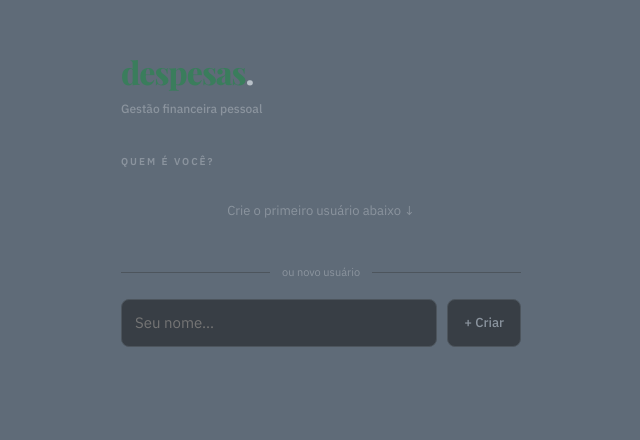
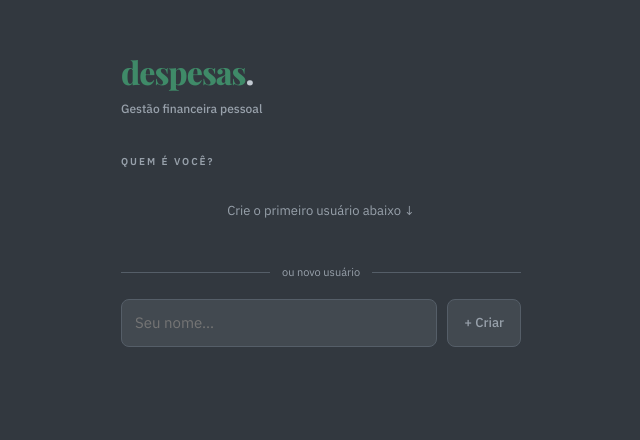
Before and after one commit to Marcelocfaria/site, a plain HTML site: page index.html in a window 1280 px wide. Shown: the part 203-643 px from the top of the page, without its empty margins (319-959 px from the left). Drawn offline with nearby package versions, Linux system fonts and the light colour scheme.

Commit message:
Update style.css

```diff
--- a/style.css
+++ b/style.css
@@ -1,24 +1,24 @@
 @import url('https://fonts.googleapis.com/css2?family=Playfair+Display:wght@600;700;800&family=IBM+Plex+Sans:wght@300;400;500;600&family=IBM+Plex+Mono:wght@400;500&display=swap');
 
 :root {
-  --bg: #5f6b78;
-  --surface: #2f343a;
-  --surface2: #383e45;
-  --surface3: #424950;
-  --border: #4d555d;
-  --border-dark: #5a636c;
-  --accent: #3a7d5c;
-  --accent-light: rgba(58,125,92,0.12);
-  --accent-glow: rgba(58,125,92,0.22);
-  --text: #e6e9ed;
-  --text-2: #b8c0c8;
-  --muted: #8b949e;
-  --danger: #c24a3a;
-  --danger-dim: rgba(194,74,58,0.12);
-  --warning: #d97706;
-  --warning-dim: rgba(180,83,9,0.10);
-  --income: #1d4ed8;
-  --income-dim: rgba(29,78,216,0.10);
+  --bg: #32383f;
+  --surface: #3a4047;
+  --surface2: #424950;
+  --surface3: #4a525a;
+  --border: #555e68;
+  --border-dark: #616b76;
+  --accent: #3f8a68;
+  --accent-light: rgba(63,138,104,0.12);
+  --accent-glow: rgba(63,138,104,0.22);
+  --text: #e8ebef;
+  --text-2: #c2c9d1;
+  --muted: #98a1ab;
+  --danger: #c75445;
+  --danger-dim: rgba(199,84,69,0.12);
+  --warning: #d17a10;
+  --warning-dim: rgba(209,122,16,0.12);
+  --income: #3b82f6;
+  --income-dim: rgba(59,130,246,0.12);
   --radius: 16px;
   --radius-sm: 11px;
   --radius-xs: 8px;
@@ -27,8 +27,8 @@
   --nav-h: 68px;
   --header-h: 58px;
   --touch: 48px;
-  --shadow: 0 1px 3px rgba(0,0,0,0.07), 0 4px 12px rgba(0,0,0,0.05);
-  --shadow-sm: 0 1px 2px rgba(0,0,0,0.06);
+  --shadow: 0 1px 3px rgba(0,0,0,0.18), 0 6px 16px rgba(0,0,0,0.12);
+  --shadow-sm: 0 1px 2px rgba(0,0,0,0.12);
 }
 
 *, *::before, *::after { box-sizing: border-box; margin: 0; padding: 0; -webkit-tap-highlight-color: transparent; }
```
